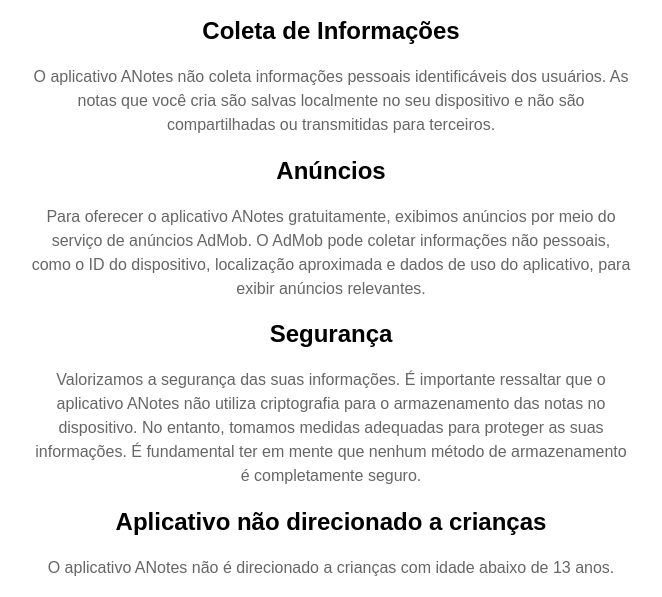
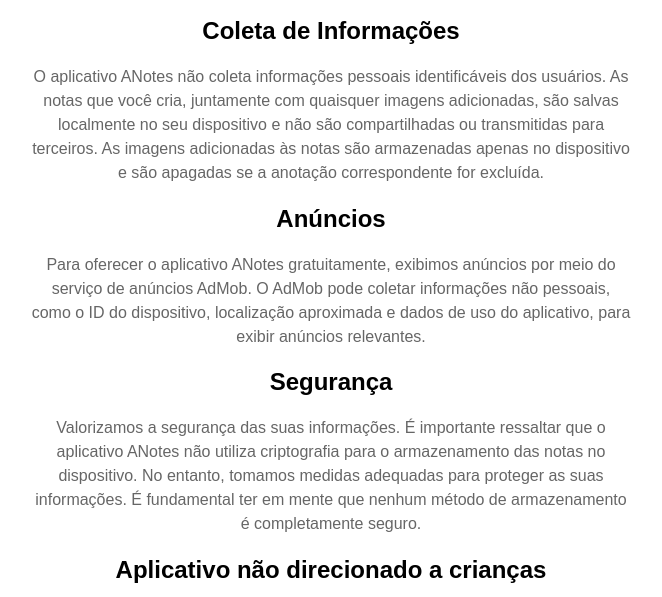
Before and after one commit to ansjdev/anotes-site, a plain HTML site: page index.html in a window 1280 px wide. Shown: the part 175-772 px from the top of the page, without its empty margins (309-971 px from the left). Drawn offline with Linux system fonts and the light colour scheme.

Commit message:
3 (1.5) Version
Updated Privacy Policy to Include Image Saving Information

- Added details about the new feature that allows users to save images in note headers.
- Clarified that images are stored locally on the device and are deleted when the associated note is deleted.
- Ensured users' privacy and data security with the updated policy.

```diff
--- a/index.html
+++ b/index.html
@@ -28,7 +28,7 @@
   <p>A sua privacidade é importante para nós. Esta Política de Privacidade descreve como coletamos, usamos e protegemos as informações quando você utiliza o aplicativo de notas ANotes, desenvolvido por AnsjDev.</p>
 
   <h2>Coleta de Informações</h2>
-  <p>O aplicativo ANotes não coleta informações pessoais identificáveis dos usuários. As notas que você cria são salvas localmente no seu dispositivo e não são compartilhadas ou transmitidas para terceiros.</p>
+  <p>O aplicativo ANotes não coleta informações pessoais identificáveis dos usuários. As notas que você cria, juntamente com quaisquer imagens adicionadas, são salvas localmente no seu dispositivo e não são compartilhadas ou transmitidas para terceiros. As imagens adicionadas às notas são armazenadas apenas no dispositivo e são apagadas se a anotação correspondente for excluída.</p>
 
   <h2>Anúncios</h2>
   <p>Para oferecer o aplicativo ANotes gratuitamente, exibimos anúncios por meio do serviço de anúncios AdMob. O AdMob pode coletar informações não pessoais, como o ID do dispositivo, localização aproximada e dados de uso do aplicativo, para exibir anúncios relevantes.</p>
```
